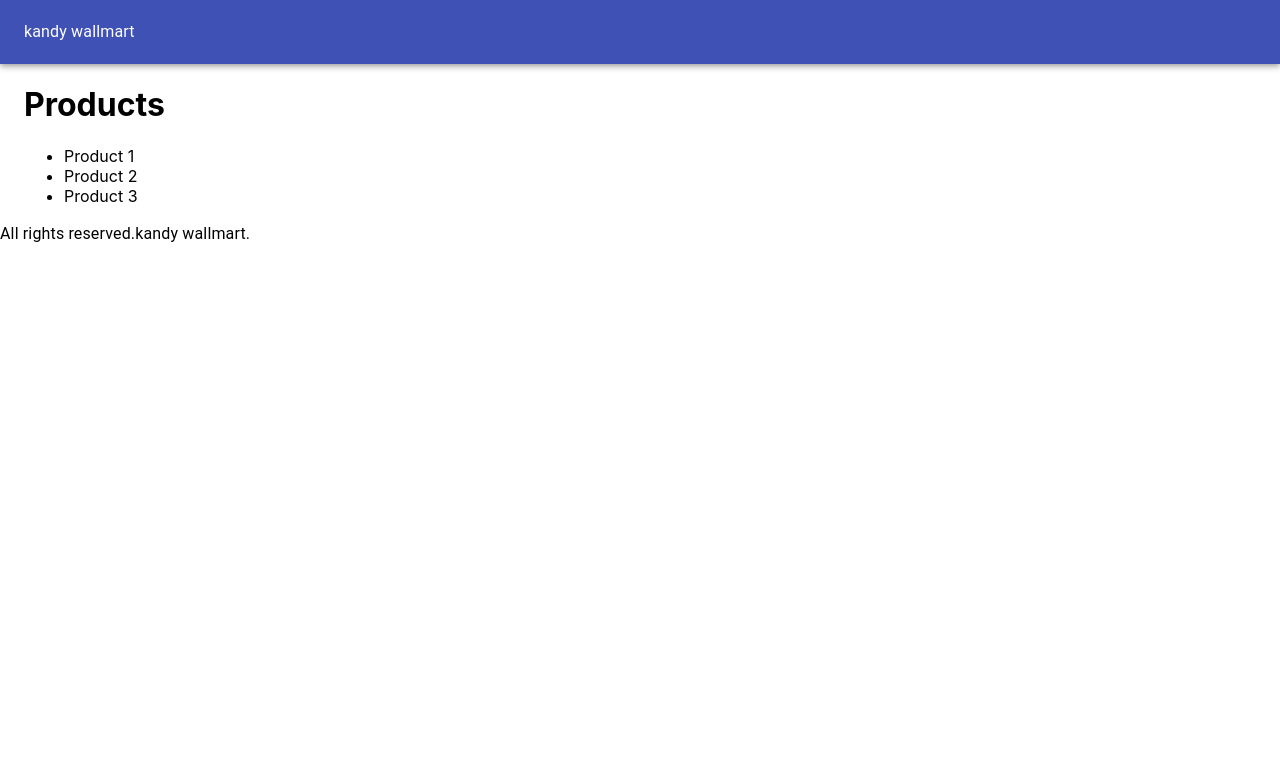
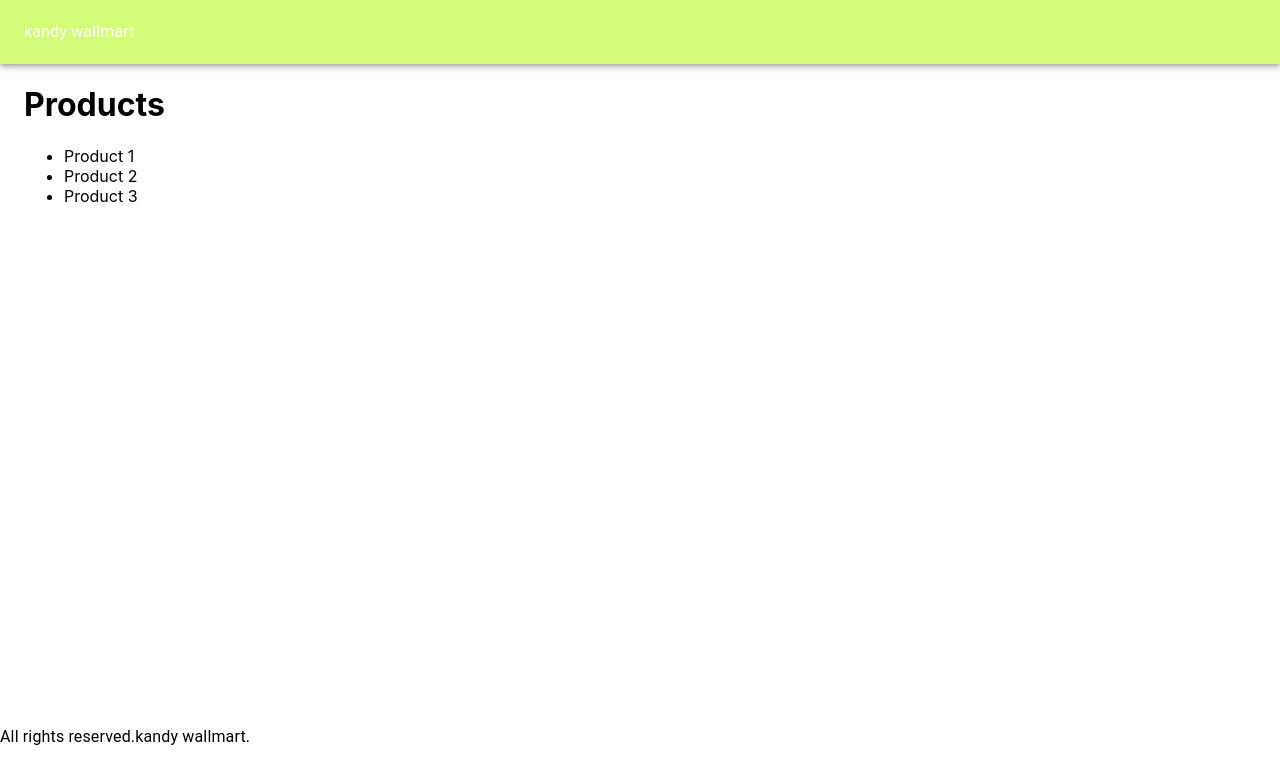
Before and after one commit to sagarromer/kandy-wallmart-nextjs-2021, a Next.js app: page / in a window 1280 px wide. Shown: the top 784 px of the page. Built offline with nearby package versions, Linux system fonts and the light colour scheme.

Commit message:
added styles to app

```diff
--- a/components/Layout.js
+++ b/components/Layout.js
@@ -1,22 +1,24 @@
 import React from 'react'
 import Head from 'next/head'
 import { AppBar, Toolbar, Typography, Container} from '@material-ui/core';
+import useStyles from '../utils/styles';
 
 function Layout({children}) {
+    const classes = useStyles();
     return (
         <div>
             <Head>
                 <title>Kandy Wallmart</title>
             </Head>
-            <AppBar position="static">
+            <AppBar position="static" className={classes.navbar}>
                 <Toolbar>
                     <Typography>kandy wallmart</Typography>
                 </Toolbar>
             </AppBar>
-            <Container>
+            <Container className={classes.main}>
                 {children}
             </Container>
-            <footer>
+            <footer className={classes.main}>
                 <Typography>
                     All rights reserved.kandy wallmart.
                 </Typography>
--- /dev/null
+++ b/utils/styles.js
@@ -0,0 +1,21 @@
+import { makeStyles } from '@material-ui/core';
+
+const useStyles = makeStyles({
+    navbar: {
+        backgroundColor: '#d4fc79',
+        '& a': {
+            color: '#d4fc79',
+            marginLeft: 10,
+        },
+
+    },
+    main: {
+        minHeight: '80vh',
+    },
+    footer: {
+        textAlign: 'center',
+    }
+}
+)
+
+export default useStyles;
```
